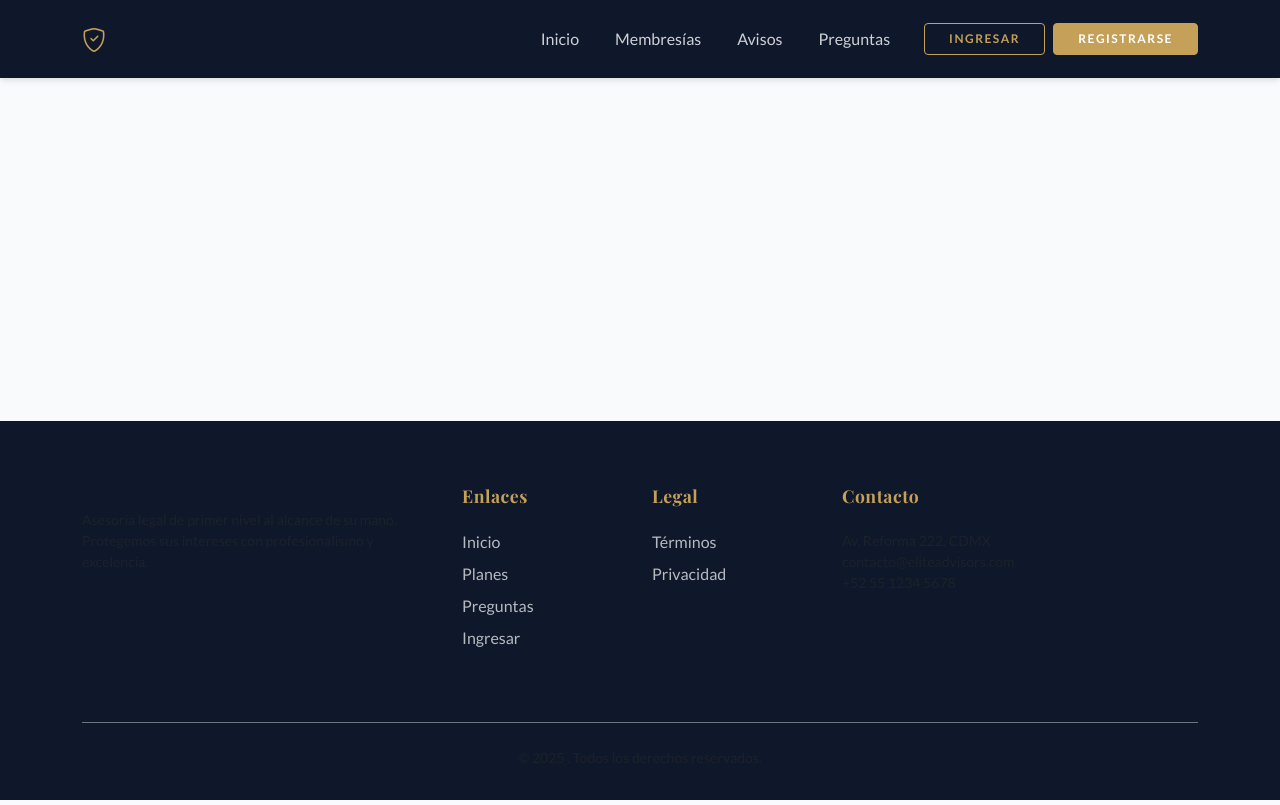
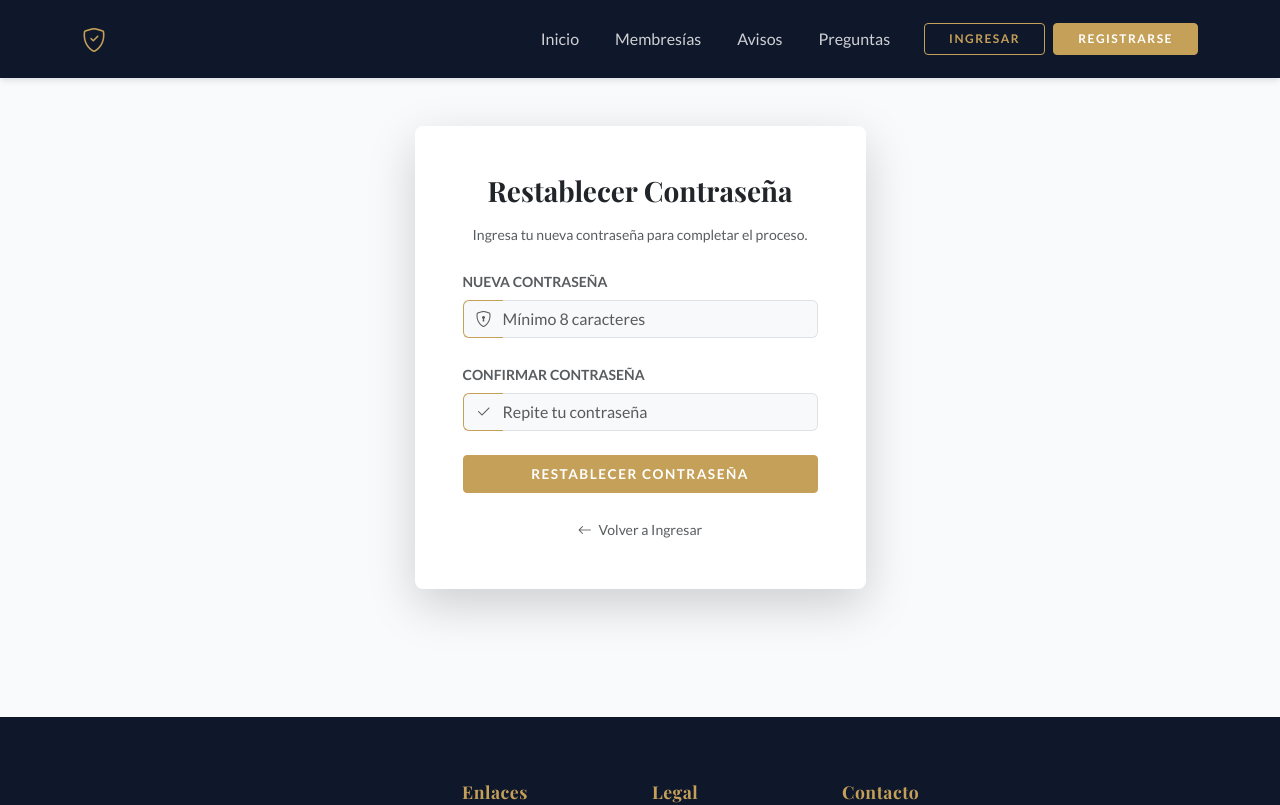
Before and after one commit to xedsonruizx/advisor-client, a Vue app: page /reset-password in a window 1280 px wide. Shown: the top 805 px of the page. Built offline with nearby package versions, Linux system fonts and the light colour scheme; no server answers.

Commit message:
incorporacion de repatcha

```diff
--- a/src/App.vue
+++ b/src/App.vue
@@ -84,11 +84,15 @@
 <script setup>
 import { useAuthStore } from './stores/auth'
 import { computed, onMounted } from 'vue'
+import router from './router.js'
 const auth = useAuthStore()
 const user = computed(() => auth.user)
 const isAdmin = computed(() => user.value?.role === 'admin')
 const appTitle = import.meta.env.VITE_APP_TITLE
 
-function logout() { auth.logout() }
+async function logout() {
+  await auth.logout()
+  router.push('/')
+}
 onMounted(() => auth.fetchMe())
 </script>
--- a/src/router.js
+++ b/src/router.js
@@ -3,6 +3,7 @@ import Home from './views/home/Home.vue'
 import Login from './views/auth/Login.vue'
 import Register from './views/auth/Register.vue'
 import ForgotPassword from './views/auth/ForgotPassword.vue'
+import ResetPassword from './views/auth/ResetPassword.vue'
 import Memberships from './views/membership/Memberships.vue'
 import Dashboard from './views/dashboard/Dashboard.vue'
 import Posts from './views/post/Posts.vue'
@@ -17,6 +18,7 @@ const routes = [
   { path: '/login', component: Login },
   { path: '/register', component: Register },
   { path: '/forgot-password', component: ForgotPassword },
+  { path: '/reset-password', component: ResetPassword },
   { path: '/memberships', component: Memberships },
   { path: '/dashboard', component: Dashboard },
   { path: '/profile', component: Profile },
--- a/src/views/account/Profile.vue
+++ b/src/views/account/Profile.vue
@@ -70,7 +70,7 @@
                     type="password"
                     class="form-control"
                     :class="{ 'is-invalid': errors.password }"
-                    placeholder="Mínimo 12 caracteres"
+                    placeholder="Mínimo 8 caracteres"
                     @input="clearError('password')"
                   />
                   <div class="invalid-feedback">{{ errors.password }}</div>
@@ -136,13 +136,13 @@ function validate() {
     errors.value.email = 'Email inválido'
     ok = false
   }
-  if (changePassword.value) {
-    if (!form.value.currentPassword) {
-      errors.value.currentPassword = 'Ingresa tu contraseña actual'
-      ok = false
-    }
-    if (!form.value.password || form.value.password.length < 12) {
-      errors.value.password = 'La nueva contraseña debe tener mínimo 12 caracteres'
+    if (changePassword.value) {
+      if (!form.value.currentPassword) {
+        errors.value.currentPassword = 'Ingresa tu contraseña actual'
+        ok = false
+      }
+    if (!form.value.password || form.value.password.length < 8) {
+      errors.value.password = 'La nueva contraseña debe tener mínimo 8 caracteres'
       ok = false
     }
   }
@@ -179,8 +179,8 @@ async function submit() {
       if (changePassword.value && !form.value.currentPassword) {
         errors.value.currentPassword = 'Ingresa tu contraseña actual'
       }
-      if (changePassword.value && (!form.value.password || form.value.password.length < 12)) {
-        errors.value.password = 'La nueva contraseña debe tener mínimo 12 caracteres'
+      if (changePassword.value && (!form.value.password || form.value.password.length < 8)) {
+        errors.value.password = 'La nueva contraseña debe tener mínimo 8 caracteres'
       }
       globalError.value = 'Datos inválidos, revisa los campos marcados'
     } else if (err === 'unauthorized') {
--- a/src/views/auth/ForgotPassword.vue
+++ b/src/views/auth/ForgotPassword.vue
@@ -29,6 +29,25 @@
                 </div>
               </div>
 
+              <!-- Recaptcha Enterprise -->
+              <div class="mb-4">
+                <button
+                  ref="recaptchaBtn"
+                  class="g-recaptcha btn btn-outline-secondary w-100 d-none"
+                  :data-sitekey="siteKey"
+                  data-callback="onRecaptchaSubmitForgot"
+                  data-action="submit"
+                >
+                  Verificar
+                </button>
+                <div class="d-flex align-items-center p-3 border rounded bg-light">
+                  <div class="small text-muted flex-grow-1">
+                    Protegido por reCAPTCHA Enterprise
+                  </div>
+                  <img src="https://www.gstatic.com/recaptcha/api2/logo_48.png" alt="reCAPTCHA" style="height: 24px; opacity: 0.7;">
+                </div>
+              </div>
+
               <button class="btn btn-primary w-100 mb-4 py-2" :disabled="loading">
                 <span v-if="loading" class="spinner-border spinner-border-sm me-2" role="status" aria-hidden="true"></span>
                 Enviar Instrucciones
@@ -52,18 +71,41 @@
 </template>
 
 <script setup>
-import { ref } from 'vue'
+import { ref, onMounted, onUnmounted } from 'vue'
 import axios from 'axios'
 
 const email = ref('')
 const loading = ref(false)
 const message = ref('')
+const siteKey = import.meta.env.VITE_RECAPTCHA_SITE_KEY
+
+onMounted(() => {
+  window.onRecaptchaSubmitForgot = async (token) => {
+    await performSubmit(token)
+  }
+})
+
+onUnmounted(() => {
+  window.onRecaptchaSubmitForgot = null
+})
 
 async function submit() {
   loading.value = true
   message.value = ''
+
+  if (window.grecaptcha && window.grecaptcha.enterprise) {
+    window.grecaptcha.enterprise.execute(siteKey, { action: 'submit' }).then(token => {
+      performSubmit(token)
+    })
+  } else {
+    console.warn('Recaptcha not loaded')
+    await performSubmit(null)
+  }
+}
+
+async function performSubmit(token) {
   try {
-    await axios.post('/auth/forgot', { email: email.value })
+    await axios.post('/auth/forgot', { email: email.value, recaptchaToken: token })
     message.value = 'Si el correo existe en nuestro sistema, recibirá un enlace de recuperación en breve.'
     email.value = ''
   } catch (e) {
--- a/src/views/auth/Login.vue
+++ b/src/views/auth/Login.vue
@@ -87,7 +87,7 @@ const error = computed(() => auth.error)
 async function submit() {
   await auth.login({ email: email.value, password: password.value, rememberMe: rememberMe.value })
   if (!error.value) {
-    router.push('/dashboard')
+    router.push('/')
   }
 }
 </script>
--- a/src/views/auth/Register.vue
+++ b/src/views/auth/Register.vue
@@ -51,7 +51,7 @@
               v-model="password"
               class="form-control bg-light border-start-0 ps-0"
               type="password"
-              placeholder="Min. 12 caracteres"
+              placeholder="Min. 8 caracteres"
               required
             />
           </div>
@@ -74,16 +74,22 @@
         </div>
       </div>
 
-      <!-- Mock Recaptcha -->
+      <!-- Recaptcha Enterprise -->
       <div class="mb-4">
+        <button
+          ref="recaptchaBtn"
+          class="g-recaptcha btn btn-outline-secondary w-100 d-none"
+          :data-sitekey="siteKey"
+          data-callback="onRecaptchaSubmit"
+          data-action="submit"
+        >
+          Verificar
+        </button>
         <div class="d-flex align-items-center p-3 border rounded bg-light">
-          <div class="form-check">
-            <input class="form-check-input" type="checkbox" id="recaptcha" v-model="recaptchaVerified" required>
-            <label class="form-check-label" for="recaptcha">
-              No soy un robot
-            </label>
+          <div class="small text-muted flex-grow-1">
+            Protegido por reCAPTCHA Enterprise
           </div>
-          <img src="https://www.gstatic.com/recaptcha/api2/logo_48.png" alt="reCAPTCHA" class="ms-auto" style="height: 32px; opacity: 0.5;">
+          <img src="https://www.gstatic.com/recaptcha/api2/logo_48.png" alt="reCAPTCHA" style="height: 24px; opacity: 0.7;">
         </div>
       </div>
 
@@ -112,7 +118,7 @@
 </template>
 
 <script setup>
-import { ref, computed, watch } from 'vue'
+import { ref, computed, watch, onMounted, onUnmounted } from 'vue'
 import { useRouter } from 'vue-router'
 import { useAuthStore } from '../../stores/auth'
 import AuthCard from '../../components/auth/AuthCard.vue'
@@ -120,11 +126,12 @@ import AuthCard from '../../components/auth/AuthCard.vue'
 const router = useRouter()
 const auth = useAuthStore()
 const appTitle = import.meta.env.VITE_APP_TITLE
+const siteKey = import.meta.env.VITE_RECAPTCHA_SITE_KEY
 const name = ref('')
 const email = ref('')
 const password = ref('')
 const confirmPassword = ref('')
-const recaptchaVerified = ref(false)
+const recaptchaBtn = ref(null)
 const localError = ref('')
 const emailError = ref('')
 
@@ -152,8 +159,17 @@ const isValid = computed(() => {
          email.value &&
          password.value &&
          confirmPassword.value &&
-         recaptchaVerified.value &&
          !emailError.value
+})
+
+onMounted(() => {
+  window.onRecaptchaSubmit = async (token) => {
+    await performRegister(token)
+  }
+})
+
+onUnmounted(() => {
+  window.onRecaptchaSubmit = null
 })
 
 async function submit() {
@@ -169,17 +185,33 @@ async function submit() {
     return
   }
 
-  if (password.value.length < 12) {
-    localError.value = 'La contraseña debe tener al menos 12 caracteres.'
+  if (password.value.length < 8) {
+    localError.value = 'La contraseña debe tener al menos 8 caracteres.'
     return
   }
 
-  if (!recaptchaVerified.value) {
-    localError.value = 'Por favor confirme que no es un robot.'
-    return
+  // Trigger reCAPTCHA
+  if (window.grecaptcha && window.grecaptcha.enterprise) {
+    window.grecaptcha.enterprise.execute(siteKey, { action: 'submit' }).then(token => {
+      performRegister(token)
+    })
+  } else {
+    // Fallback if script not loaded or blocked
+    console.warn('Recaptcha not loaded, proceeding without token (may fail on server)')
+    await performRegister(null)
   }
+}
 
-  await auth.register({ name: name.value, email: email.value, password: password.value })
+async function performRegister(token) {
+  await auth.register({
+    name: name.value,
+    email: email.value,
+    password: password.value,
+    recaptchaToken: token
+  })
+  if (!error.value) {
+    router.push('/')
+  }
 }
 </script>
 
--- /dev/null
+++ b/src/views/auth/ResetPassword.vue
@@ -0,0 +1,143 @@
+<template>
+  <div class="container py-5">
+    <div class="row justify-content-center">
+      <div class="col-md-6 col-lg-5">
+        <div class="card border-0 shadow-lg">
+          <div class="card-body p-5">
+            <div class="text-center mb-4">
+              <h2 class="h3 mb-3 font-playfair">Restablecer Contraseña</h2>
+              <p class="text-muted small">
+                Ingresa tu nueva contraseña para completar el proceso.
+              </p>
+            </div>
+            <form @submit.prevent="submit">
+              <div class="mb-4">
+                <label for="password" class="form-label text-muted small text-uppercase fw-bold">Nueva contraseña</label>
+                <div class="input-group">
+                  <span class="input-group-text bg-light border-end-0">
+                    <i class="bi bi-shield-lock text-muted"></i>
+                  </span>
+                  <input
+                    id="password"
+                    v-model="password"
+                    class="form-control bg-light border-start-0 ps-0"
+                    type="password"
+                  placeholder="Mínimo 8 caracteres"
+                  required
+                />
+                </div>
+              </div>
+              <div class="mb-4">
+                <label for="confirm" class="form-label text-muted small text-uppercase fw-bold">Confirmar contraseña</label>
+                <div class="input-group">
+                  <span class="input-group-text bg-light border-end-0">
+                    <i class="bi bi-check2 text-muted"></i>
+                  </span>
+                  <input
+                    id="confirm"
+                    v-model="confirm"
+                    class="form-control bg-light border-start-0 ps-0"
+                    type="password"
+                    placeholder="Repite tu contraseña"
+                    required
+                  />
+                </div>
+              </div>
+              <div v-if="error" class="alert alert-danger small" role="alert">
+                <i class="bi bi-exclamation-triangle me-2"></i> {{ error }}
+              </div>
+              <button class="btn btn-primary w-100 mb-4 py-2" :disabled="loading">
+                <span v-if="loading" class="spinner-border spinner-border-sm me-2" role="status" aria-hidden="true"></span>
+                Restablecer Contraseña
+              </button>
+              <div class="text-center">
+                <router-link to="/login" class="text-decoration-none small text-muted">
+                  <i class="bi bi-arrow-left me-1"></i> Volver a Ingresar
+                </router-link>
+              </div>
+            </form>
+            <div v-if="success" class="alert alert-success mt-4 mb-0 small text-center" role="alert">
+              <i class="bi bi-check-circle me-2"></i> Contraseña actualizada correctamente. Ya puedes ingresar.
+            </div>
+          </div>
+        </div>
+      </div>
+    </div>
+  </div>
+</template>
+
+<script setup>
+import { ref, onMounted } from 'vue'
+import { useRoute, useRouter } from 'vue-router'
+import axios from 'axios'
+
+const route = useRoute()
+const router = useRouter()
+const token = ref('')
+const password = ref('')
+const confirm = ref('')
+const loading = ref(false)
+const success = ref(false)
+const error = ref('')
+
+onMounted(() => {
+  token.value = route.query.token || ''
+})
+
+async function submit() {
+  error.value = ''
+  success.value = false
+  if (!token.value) {
+    error.value = 'Enlace inválido o expirado.'
+    return
+  }
+  if (!password.value || password.value.length < 8) {
+    error.value = 'La contraseña debe tener al menos 8 caracteres.'
+    return
+  }
+  if (password.value !== confirm.value) {
+    error.value = 'Las contraseñas no coinciden.'
+    return
+  }
+  loading.value = true
+  try {
+    const { data } = await axios.post('/auth/reset', { token: String(token.value).trim(), password: String(password.value).trim() })
+    if (data && data.ok) {
+      success.value = true
+      password.value = ''
+      confirm.value = ''
+      setTimeout(() => router.push('/login'), 2000)
+    } else {
+      const code = data?.error
+      if (code === 'token_expired') error.value = 'El enlace expiró. Solicita uno nuevo.'
+      else if (code === 'invalid_token') error.value = 'El enlace no es válido.'
+      else if (code === 'password_too_short') error.value = 'La contraseña debe tener al menos 8 caracteres.'
+      else if (code === 'invalid_input') error.value = 'El enlace no es válido.'
+      else error.value = 'No se pudo actualizar la contraseña.'
+    }
+  } catch (e) {
+    const code = e?.response?.data?.error
+    if (code === 'token_expired') error.value = 'El enlace expiró. Solicita uno nuevo.'
+    else if (code === 'invalid_token') error.value = 'El enlace no es válido.'
+    else if (code === 'password_too_short') error.value = 'La contraseña debe tener al menos 8 caracteres.'
+    else if (code === 'invalid_input') error.value = 'El enlace no es válido.'
+    else error.value = 'No se pudo actualizar la contraseña.'
+  } finally {
+    loading.value = false
+  }
+}
+</script>
+
+<style scoped>
+.font-playfair {
+  font-family: 'Playfair Display', serif;
+  font-weight: 700;
+}
+.form-control:focus, .input-group-text {
+  border-color: var(--secondary-color);
+  box-shadow: none;
+}
+.input-group-text {
+  border-right: none;
+}
+</style>
```
Also changed, not shown: index.html (+2 -1 lines).
